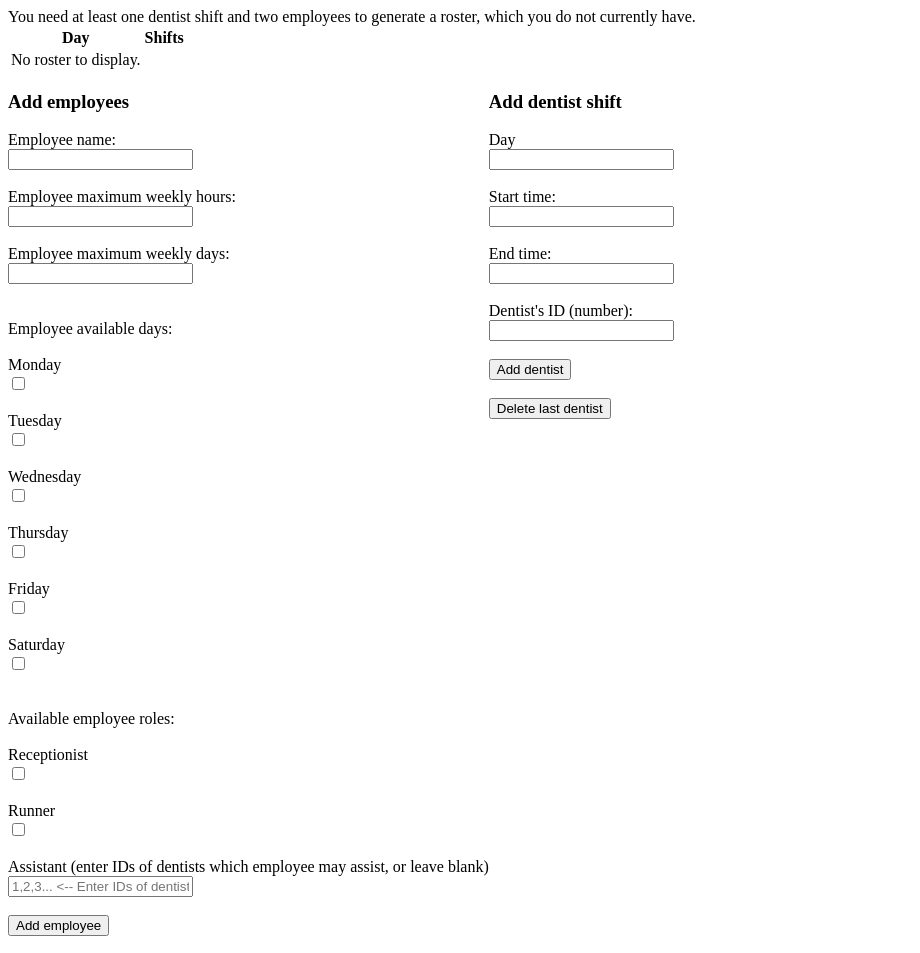
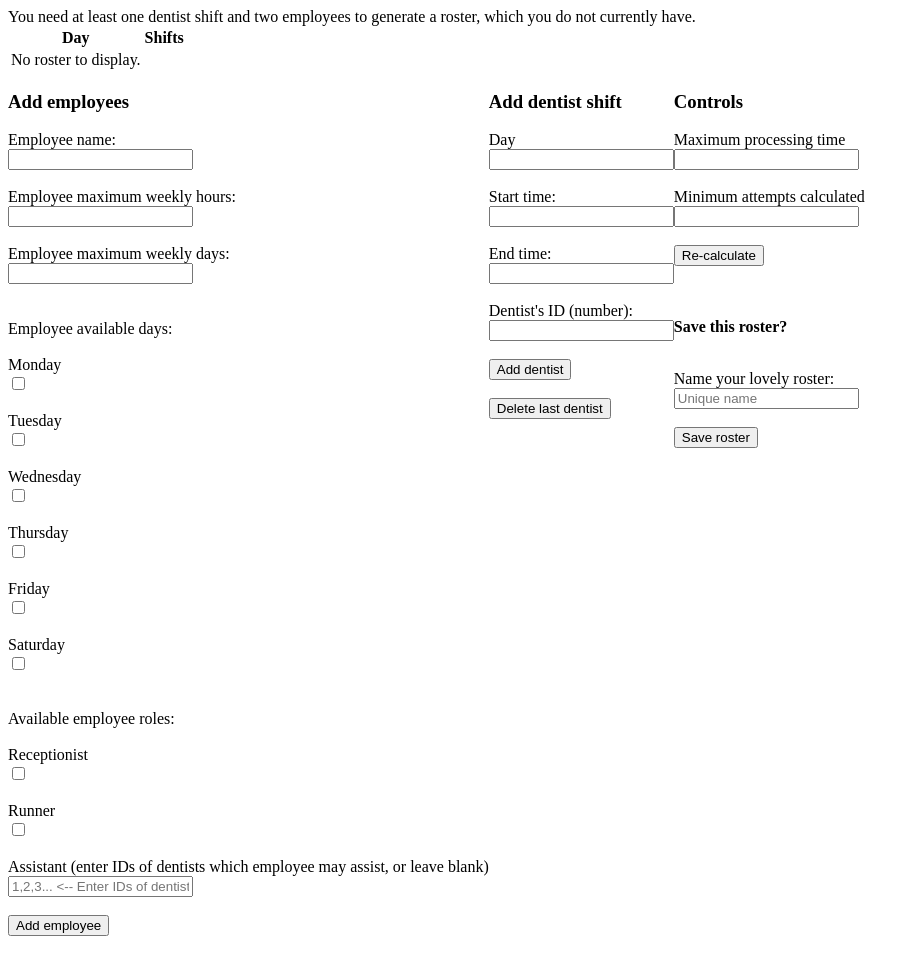
Before and after one commit to LHowe-a11y/rostering-app, a Flask app: page /tool in a window 1280 px wide. Shown: the top 953 px of the page, without its empty margins (0-920 px from the left). Run offline with Flask 3, Linux system fonts and the light colour scheme; a user stored in the database is signed in; data comes from the database, SQL or seed files in the repository.

Commit message:
Created interface to save roster and to generate a roster with custom settings

```diff
--- a/templates/roster.html
+++ b/templates/roster.html
@@ -92,6 +92,22 @@
                 <input type="submit" value="Delete last dentist" name="submit">
             </form>
         </div>
+        <div>
+            <h3>Controls</h3>
+            <form action="/tool" method="get">
+                <label for="timeout_time_input">Maximum processing time</label><br>
+                <input type="number" name="timeout" id="timeout_time_input"><br><br>
+                <label for="min_iterations_input">Minimum attempts calculated</label><br>
+                <input type="number" name="iterations" id="min_iterations_input"><br><br>
+                <input type="submit" value="Re-calculate">
+            </form><br><br>
+            <p style="font-weight: bold;">Save this roster?</p><br>
+            <form action="/save" method="post">
+                <label for="roster_name_input">Name your lovely roster:</label><br>
+                <input type="text" name="name" id="roster_name_input" placeholder="Unique name"><br><br>
+                <input type="submit" value="Save roster">
+            </form>
+        </div>
     </section>
 
 </html>
```
